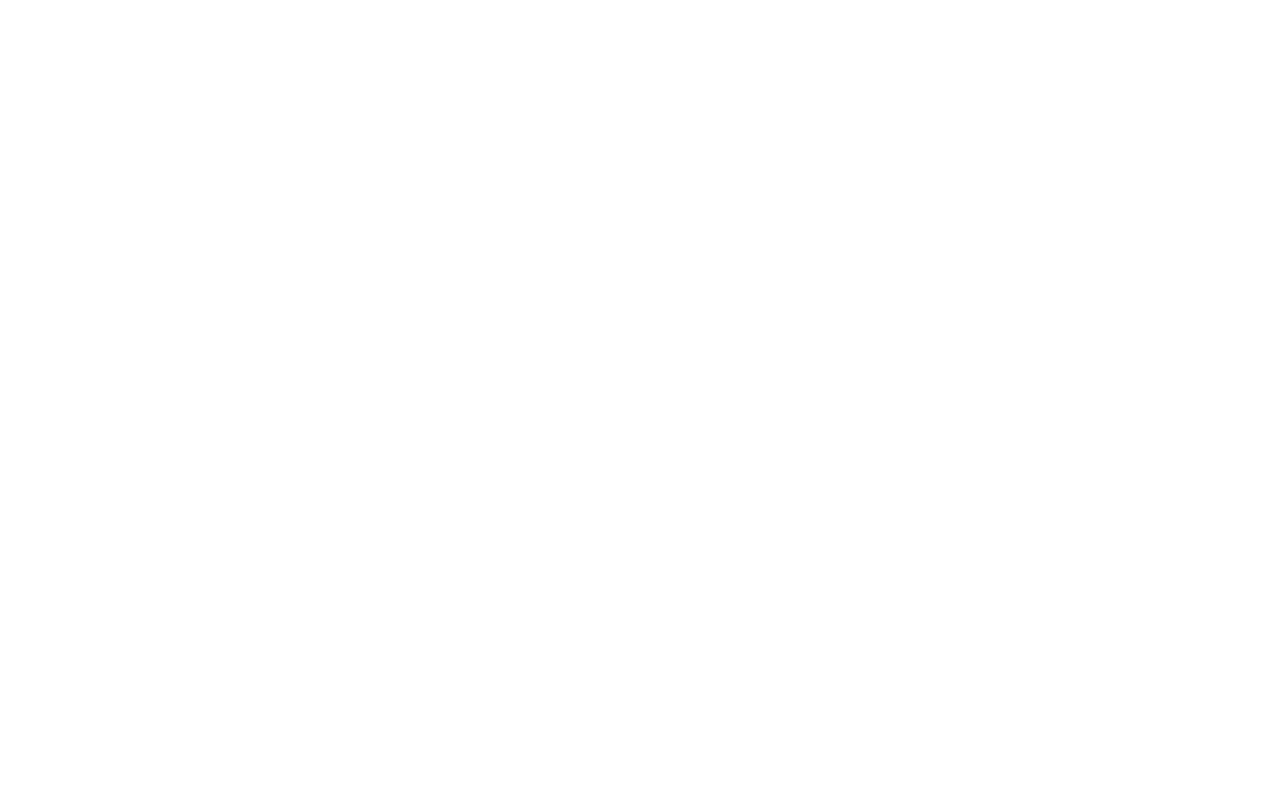
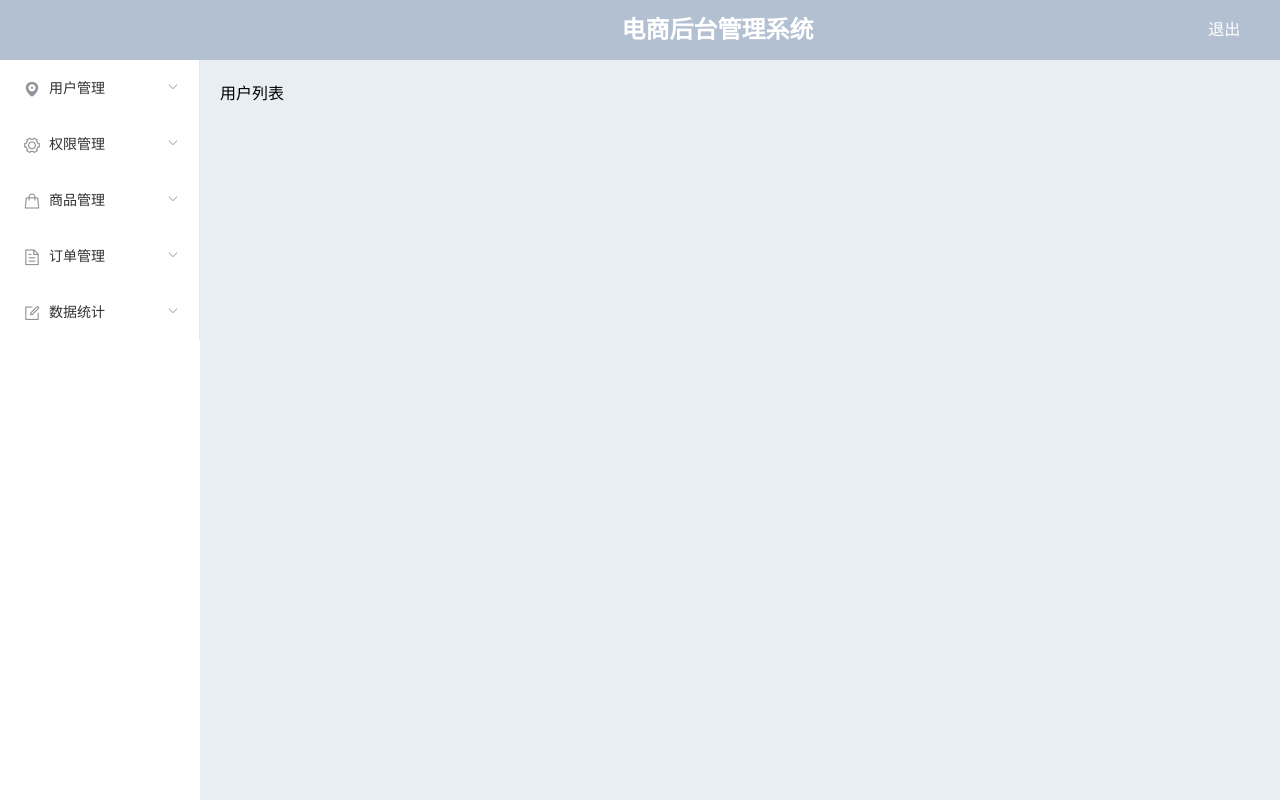
Before and after one commit to SARASWANG/store_backstage, a Vue app: page /#/users in a window 1280 px wide. Built offline with nearby package versions, Linux system fonts and the light colour scheme; sample sign-in values are in the browser's storage.

Commit message:
用户列表---路由配置

```diff
--- a/src/router/index.js
+++ b/src/router/index.js
@@ -4,6 +4,8 @@
 import Login from '@/views/login';
 // 2 引入home组件
 import Home from '@/views/Home';
+// 3 home_ 用户列表组件
+import Users from '@/views/users/Users';
 
 Vue.use(Router);
 
@@ -17,7 +19,16 @@
     {
       name: 'home',
       path: '/',
-      component: Home
+      component: Home,
+      //  配置子路由，在父路由加载完以后才会加载子路由
+      children: [
+        // 用户列表
+        {
+          name: 'users',
+          path: '/users',
+          component: Users
+        }
+      ]
     }
   ]
 });
--- a/src/views/Home.vue
+++ b/src/views/Home.vue
@@ -92,7 +92,11 @@
           </el-submenu>
         </el-menu>
       </el-aside>
-      <el-main class="main">Main</el-main>
+      <!--  右侧展示区域 -->
+      <el-main class="main">
+        <!-- main的 路由出口 -->
+        <router-view></router-view>
+      </el-main>
     </el-container>
   </el-container>
 </template>
--- a/src/views/users/Users.vue
+++ b/src/views/users/Users.vue
@@ -0,0 +1,13 @@
+<template>
+    <div>用户列表</div>
+</template>
+
+<script>
+export default {
+
+};
+</script>
+
+<style>
+
+</style>
```
